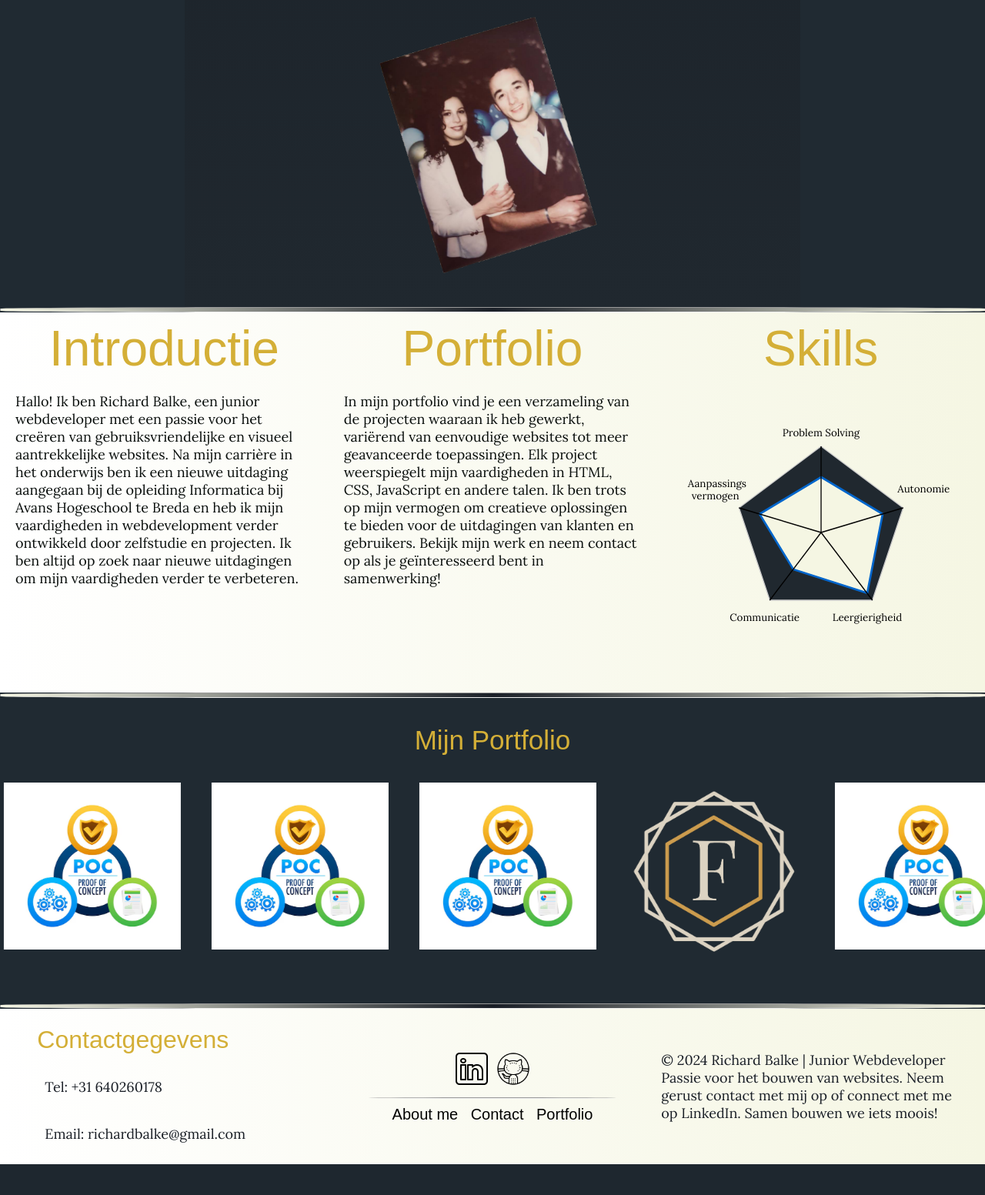
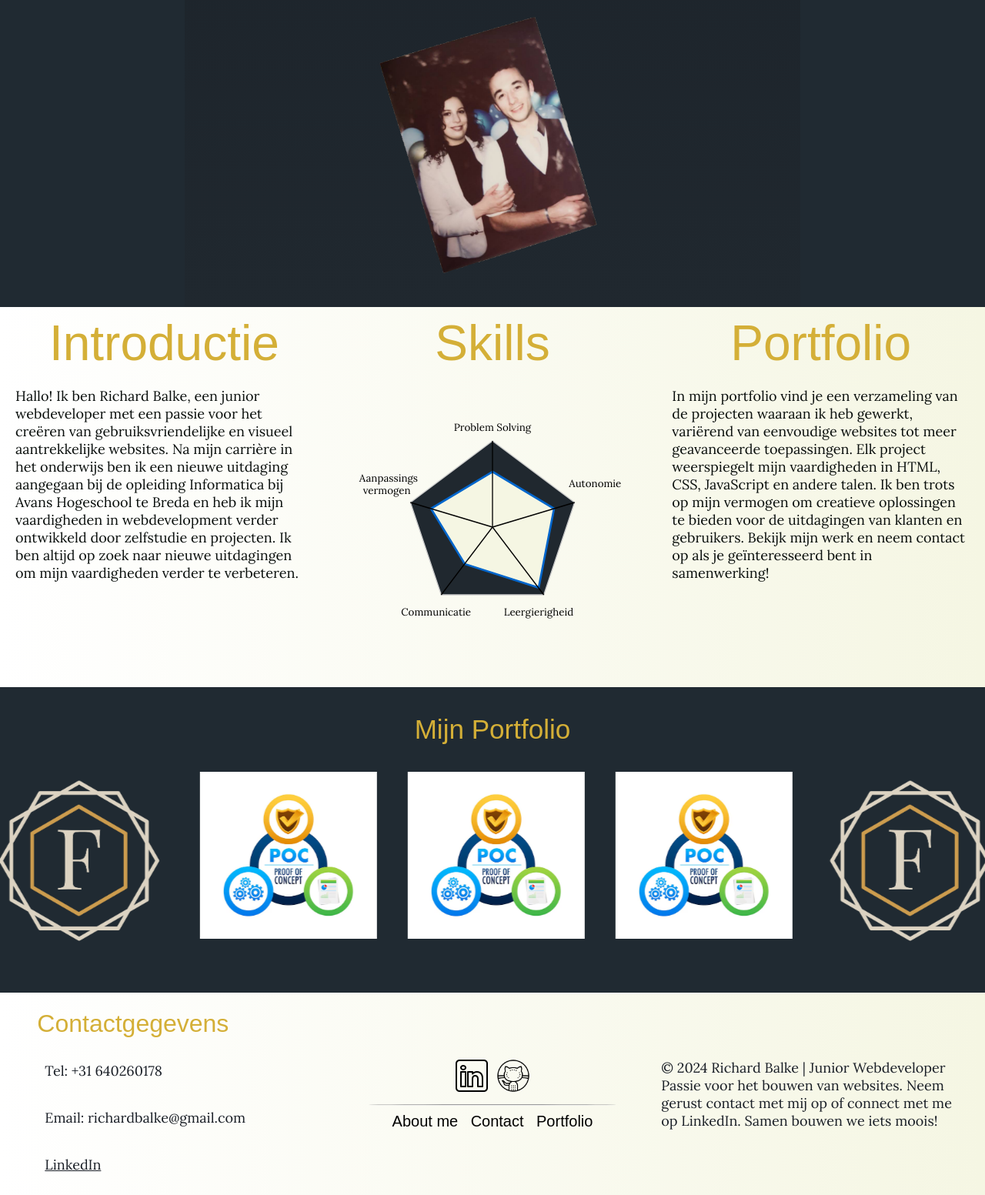
Before and after one commit to RichardBalke/html-portfolio, a PHP site: page /html-content/index.html in a window 1280 px wide. Shown: the part 947-2500 px from the top of the page at 77% size. Before the commit the page ends 2460 px from the top, so only its background shows below. Run offline with PHP 8.4, Linux system fonts and the light colour scheme; some web fonts are replaced.

Commit message:
Schaalbaarheids veranderingen

```diff
--- a/CSS/h&f_styles.css
+++ b/CSS/h&f_styles.css
@@ -93,6 +93,10 @@ footer hr {
   width: 33%;
 }
 
+.footer-content p{
+  color: rgb(26, 31, 39) !important;
+}
+
 @media (max-width: 800px) {
   .footer-container {
     flex-direction: column;
--- a/CSS/index_styles.css
+++ b/CSS/index_styles.css
@@ -20,7 +20,30 @@
 }
 /* Header animatie einde */
 
-@keyframes content-fadein {
+#all-Content {
+  display: none;
+}
+
+#all-Content.show {
+  transition: opacity 0.5s ease-in-out;
+  display: block;
+  visibility: visible;
+  opacity: 1;
+}
+
+footer {
+  display: none;
+}
+
+footer.show {
+  transition: opacity 0.5s ease-in-out;
+  display: block;
+  visibility: visible;
+  opacity: 1;
+}
+
+/* Title screen fade in */
+@keyframes content-Fadein {
   0% {
     opacity: 0%;
   }
@@ -34,8 +57,9 @@
 #intro-skills-container.animate,
 .main-portfolio-container.animate,
 .content-split.animate {
-  animation: content-fadein 4s linear;
+  animation: content-Fadein 4s linear;
 }
+/* Title screen fade in einde */
 
 /* Splash screen begin */
 .scroll-img-container {
@@ -49,10 +73,10 @@
   overflow: hidden;
 }
 
-  .scroll-img {
+.scroll-img {
   width: auto;
   height: 100vh;
-  }
+}
 
 @keyframes slideleft {
   0% {
@@ -93,15 +117,11 @@
 }
 /* Splash screen einde */
 
-
-
 #index-container {
   display: flex;
   flex-direction: column;
   overflow: hidden;
 }
-
-
 
 /* De intro tekst */
 #title-container {
@@ -111,7 +131,11 @@
   width: 100%;
   margin: auto;
   min-height: 100vh;
-  background-image: linear-gradient(to bottom, rgb(25, 31, 38), rgb(32, 40, 47));
+  background-image: linear-gradient(
+    to bottom,
+    rgb(25, 31, 38),
+    rgb(32, 40, 47)
+  );
   align-items: center;
 }
 
@@ -156,7 +180,6 @@
 }
 /* Intro tekst einde */
 
-
 /* intro/portfolio/skills */
 #intro-skills-container {
   display: flex;
@@ -180,7 +203,9 @@
   flex-direction: column;
 }
 
-#introduction-container h3, #portfolio-container h3, #skills-container h3 {
+#introduction-container h3,
+#portfolio-container h3,
+#skills-container h3 {
   color: rgb(25, 31, 38);
   text-align: center;
   font-size: 64px;
@@ -229,7 +254,6 @@
 }
 /* intro/portfolio/skills einde */
 
-
 /* Portfolio slider begin */
 @keyframes scroll {
   0% {
@@ -263,10 +287,7 @@
 .slider:hover .slide-track {
   animation-play-state: paused;
 }
-
 /* Portfolio slider einde */
-
-
 
 @media (max-width: 950px) {
   #intro-skills-container {
@@ -282,11 +303,11 @@
   }
 
   h2 {
-    font-size: 100px!important;
+    font-size: 100px !important;
   }
 
   h3 {
-    font-size: 60px!important;
+    font-size: 60px !important;
   }
 
   p {
@@ -302,10 +323,4 @@
   .brand-name-container {
     display: none;
   }
-
 }
-
-@media (max-width: 1700px) {
-
-
-}
--- a/CSS/style.css
+++ b/CSS/style.css
@@ -7,14 +7,6 @@ body {
 /* div {
   border: 3px solid red;
 } */
-
-.content-split {
-  width: 100%;
-  border-radius: 30%;
-  background-image: linear-gradient(to right, rgb(245, 246, 227), rgb(26, 31, 39), rgb(245, 246, 227));
-  height: 5px;
-  margin: 0px 0px 0px 0px;
-}
 
 #header {
   background-color: rgb(26, 31, 39);
--- a/html-content/footer.html
+++ b/html-content/footer.html
@@ -9,6 +9,14 @@
         <h1 id="contact-gegevens-heading1">Contactgegevens</h1>
         <p class="adres">Tel: +31 640260178</p>
         <p class="adres">Email: richardbalke@gmail.com</p>
+        <p>
+          <a
+            style="color: inherit"
+            href="https://www.linkedin.com/in/richard-balke-3b8170274/"
+            target="_blank"
+            >LinkedIn</a
+          >
+        </p>
       </div>
 
       <div class="footer-content-img-container">
--- a/html-content/header.html
+++ b/html-content/header.html
@@ -9,9 +9,6 @@
       <div class="logo-container">
         <a href="/html-content/index.html"><img src="/Images/Logo.jpg" alt=""></a>
       </div>
-      <div class="brand-name-container">
-        <h1>Richard's Portfolio</h1>
-      </div>
       <div class="nav-container">
         <nav>
           <button class="nav-button" onclick="location.href= 'index.html'">Home</button>
@@ -20,6 +17,8 @@
           <!-- <button class="nav-button" onclick="location.href= 'boxes.html'">Portfolio</button> -->
         </nav>
       </div>
+      </div>
+
     </div>
     <script src="/JavaScript/script.js"></script>
   </body>
--- a/html-content/index.html
+++ b/html-content/index.html
@@ -1,11 +1,13 @@
 <!-- TODO 1: Create the HTML Boilerplate -->
 <!DOCTYPE html>
 <html lang="nl">
-
   <head>
     <meta charset="UTF-8" />
     <meta name="viewport" content="width=device-width, initial-scale=1.0" />
-  <meta name="description" content="Showcasing my skills as a junior web developer.">
+    <meta
+      name="description"
+      content="Showcasing my skills as a junior web developer."
+    />
 
     <title>Richard Balke - Junior Web Developer Portfolio</title>
     <link rel="stylesheet" href="/CSS/style.css" />
@@ -15,17 +17,19 @@
 
     <link
       href="https://fonts.googleapis.com/css2?family=Atma:wght@300;400;500;600;700&family=Averia+Sans+Libre:ital,wght@0,300;0,400;0,700;1,300;1,400;1,700&family=Caveat&family=Lora:ital,wght@0,400..700;1,400..700&family=Roboto:ital,wght@0,100;0,300;0,400;0,500;0,700;0,900;1,100;1,300;1,400;1,500;1,700;1,900&display=swap"
-    rel="stylesheet" />
+      rel="stylesheet"
+    />
   </head>
 
   <body>
     <header>
       <div class="hf-container">
         <div class="logo-container">
-        <a href="/html-content/index.html"><img src="/Images/website_icon1.png" alt=""></a>
+          <a href="/html-content/index.html"
+            ><img src="/Images/website_icon1.png" alt
+          /></a>
         </div>
-      <div class="brand-name-container">
-      </div>
+        <div class="brand-name-container"></div>
         <div class="nav-container">
           <nav>
             <button class="nav-button" id="home-button">Home</button>
@@ -38,68 +42,119 @@
     </header>
 
     <main>
-
       <div id="index-container">
-
         <div class="scroll-img-container">
           <div class="scroll-img-container-left">
-          <img class="scroll-img" src="/Images/intro-slider-links1.jpg" alt="">
+            <img class="scroll-img" src="/Images/intro-slider-links1.jpg" alt />
           </div>
           <div class="scroll-img-container-right">
-          <img class="scroll-img" src="/Images/Intro-slider-rechts1.jpg" alt="">
+            <img
+              class="scroll-img"
+              src="/Images/Intro-slider-rechts1.jpg"
+              alt
+            />
           </div>
         </div>
 
         <div id="title-container">
           <h2 id="title-header2">
-          Richard <br>Balke
-          <hr>
+            Richard <br />Balke
+            <hr />
           </h2>
-        <h3 id="title-header3">Web <br> Developer!</h3>
+          <h3 id="title-header3">
+            Web <br />
+            Developer!
+          </h3>
           <p id="title-paragraph">
-          Welkom! Mijn naam is Richard Balke, een Junior Web Developer met een passie voor het creëren van dynamische en gebruiksvriendelijke websites. Met mijn achtergrond in onderwijs en sport, breng ik een unieke mix van creativiteit, discipline en probleemoplossend vermogen naar de wereld van informatica. Ik ben gedreven door mijn liefde voor leren en mijn passie voor technologie. Bekijk mijn portfolio en zie hoe ik ideëen transformeer tot realiteit!
+            Welkom! Mijn naam is Richard Balke, een Junior Web Developer met een
+            passie voor het creëren van dynamische en gebruiksvriendelijke
+            websites. Met mijn achtergrond in onderwijs en sport, breng ik een
+            unieke mix van creativiteit, discipline en probleemoplossend
+            vermogen naar de wereld van informatica. Ik ben gedreven door mijn
+            liefde voor leren en mijn passie voor technologie. Bekijk mijn
+            portfolio en zie hoe ik ideëen transformeer tot realiteit!
           </p>
-        <img src="/Images/title-Container-Img.jpg" id="title-container-img" alt="">
+
+          <img
+            src="/Images/title-Container-Img.jpg"
+            id="title-container-img"
+            alt
+          />
         </div>
 
-      <hr class="content-split">
-
+        <div id="all-Content">
           <div id="intro-skills-container">
             <div id="introduction-container">
               <h3>Introductie</h3>
               <p>
-            Hallo! Ik ben Richard Balke, een junior webdeveloper met een passie voor het creëren van
-            gebruiksvriendelijke en visueel aantrekkelijke websites. Na mijn carrière in het onderwijs ben ik een nieuwe
-            uitdaging aangegaan bij de opleiding Informatica bij Avans Hogeschool te Breda en heb ik mijn
-            vaardigheden in webdevelopment verder ontwikkeld door zelfstudie en projecten. Ik ben altijd op zoek naar
-            nieuwe uitdagingen om mijn vaardigheden verder te verbeteren.
-          </p>
-        </div>
-        <div id="portfolio-container">
-          <h3>Portfolio</h3>
-          <p>
-            In mijn portfolio vind je een verzameling van de projecten waaraan ik heb gewerkt, variërend van eenvoudige
-            websites tot meer geavanceerde toepassingen. Elk project weerspiegelt mijn vaardigheden in HTML, CSS,
-            JavaScript en andere talen. Ik ben trots op mijn vermogen om creatieve oplossingen te bieden voor de
-            uitdagingen van klanten en gebruikers. Bekijk mijn werk en neem contact op als je geïnteresseerd bent in
-            samenwerking!
+                Hallo! Ik ben Richard Balke, een junior webdeveloper met een
+                passie voor het creëren van gebruiksvriendelijke en visueel
+                aantrekkelijke websites. Na mijn carrière in het onderwijs ben
+                ik een nieuwe uitdaging aangegaan bij de opleiding Informatica
+                bij Avans Hogeschool te Breda en heb ik mijn vaardigheden in
+                webdevelopment verder ontwikkeld door zelfstudie en projecten.
+                Ik ben altijd op zoek naar nieuwe uitdagingen om mijn
+                vaardigheden verder te verbeteren.
               </p>
             </div>
             <div id="skills-container">
               <h3>Skills</h3>
               <svg class="chart" viewBox="-50 -40 300 300">
                 <!-- Radar chart background -->
-            <polygon points="100,20 180,80 150,170 50,170 20,80" fill="rgb(32, 40, 47)" stroke="#ccc"
-              stroke-width="1" />
-            <polygon points="100,50 160,86 145,163 73,140 40,86" fill="rgb(245, 246, 227)" stroke="#0066cc"
-              stroke-width="2" />
+                <polygon
+                  points="100,20 180,80 150,170 50,170 20,80"
+                  fill="rgb(32, 40, 47)"
+                  stroke="#ccc"
+                  stroke-width="1"
+                />
+                <polygon
+                  points="100,50 160,86 145,163 73,140 40,86"
+                  fill="rgb(245, 246, 227)"
+                  stroke="#0066cc"
+                  stroke-width="2"
+                />
 
                 <!-- Axes -->
-            <line x1="100" y1="104" x2="100" y2="20" stroke="#000" stroke-width="1" />
-            <line x1="100" y1="104" x2="180" y2="80" stroke="#000" stroke-width="1" />
-            <line x1="100" y1="104" x2="150" y2="170" stroke="#000" stroke-width="1" />
-            <line x1="100" y1="104" x2="50" y2="170" stroke="#000" stroke-width="1" />
-            <line x1="100" y1="104" x2="20" y2="80" stroke="#000" stroke-width="1" />
+                <line
+                  x1="100"
+                  y1="104"
+                  x2="100"
+                  y2="20"
+                  stroke="#000"
+                  stroke-width="1"
+                />
+                <line
+                  x1="100"
+                  y1="104"
+                  x2="180"
+                  y2="80"
+                  stroke="#000"
+                  stroke-width="1"
+                />
+                <line
+                  x1="100"
+                  y1="104"
+                  x2="150"
+                  y2="170"
+                  stroke="#000"
+                  stroke-width="1"
+                />
+                <line
+                  x1="100"
+                  y1="104"
+                  x2="50"
+                  y2="170"
+                  stroke="#000"
+                  stroke-width="1"
+                />
+                <line
+                  x1="100"
+                  y1="104"
+                  x2="20"
+                  y2="80"
+                  stroke="#000"
+                  stroke-width="1"
+                />
 
                 <!-- Labels -->
                 <text class="chart-text" x="100" y="10">Problem Solving</text>
@@ -112,8 +167,20 @@
                 </text>
               </svg>
             </div>
+            <div id="portfolio-container">
+              <h3>Portfolio</h3>
+              <p>
+                In mijn portfolio vind je een verzameling van de projecten
+                waaraan ik heb gewerkt, variërend van eenvoudige websites tot
+                meer geavanceerde toepassingen. Elk project weerspiegelt mijn
+                vaardigheden in HTML, CSS, JavaScript en andere talen. Ik ben
+                trots op mijn vermogen om creatieve oplossingen te bieden voor
+                de uitdagingen van klanten en gebruikers. Bekijk mijn werk en
+                neem contact op als je geïnteresseerd bent in samenwerking!
+              </p>
             </div>
-      <hr class="content-split">
+          </div>
+
           <div class="main-portfolio-container">
             <div>
               <h3>Mijn Portfolio</h3>
@@ -121,65 +188,137 @@
             <div class="slider">
               <div class="slide-track">
                 <div class="slide">
-              <a href="https://fittingly-php.azurewebsites.net" target="_blank"><img class="slideimg"
-                  src="/Images/logo_fittingly_light.png" alt="" /></a>
+                  <a
+                    href="https://fittingly-php.azurewebsites.net"
+                    target="_blank"
+                    ><img
+                      class="slideimg"
+                      src="/Images/logo_fittingly_light.png"
+                      alt
+                  /></a>
                 </div>
                 <div class="slide">
-              <img class="slideimg" src="/Images/poc-filler-image.jpeg" alt="" />
+                  <img
+                    class="slideimg"
+                    src="/Images/poc-filler-image.jpeg"
+                    alt
+                  />
                 </div>
                 <div class="slide">
-              <img class="slideimg" src="/Images/poc-filler-image.jpeg" alt="" />
+                  <img
+                    class="slideimg"
+                    src="/Images/poc-filler-image.jpeg"
+                    alt
+                  />
                 </div>
                 <div class="slide">
-              <img class="slideimg" src="/Images/poc-filler-image.jpeg" alt="" />
+                  <img
+                    class="slideimg"
+                    src="/Images/poc-filler-image.jpeg"
+                    alt
+                  />
                 </div>
 
                 <!--Duplicate images-->
                 <div class="slide">
-              <a href="https://fittingly-php.azurewebsites.net" target="_blank"><img class="slideimg"
-                  src="/Images/logo_fittingly_light.png" alt="" /></a>
+                  <a
+                    href="https://fittingly-php.azurewebsites.net"
+                    target="_blank"
+                    ><img
+                      class="slideimg"
+                      src="/Images/logo_fittingly_light.png"
+                      alt
+                  /></a>
                 </div>
                 <div class="slide">
-              <img class="slideimg" src="/Images/poc-filler-image.jpeg" alt="" />
+                  <img
+                    class="slideimg"
+                    src="/Images/poc-filler-image.jpeg"
+                    alt
+                  />
                 </div>
                 <div class="slide">
-              <img class="slideimg" src="/Images/poc-filler-image.jpeg" alt="" />
+                  <img
+                    class="slideimg"
+                    src="/Images/poc-filler-image.jpeg"
+                    alt
+                  />
                 </div>
                 <div class="slide">
-              <img class="slideimg" src="/Images/poc-filler-image.jpeg" alt="" />
+                  <img
+                    class="slideimg"
+                    src="/Images/poc-filler-image.jpeg"
+                    alt
+                  />
                 </div>
                 <div class="slide">
-              <a href="https://fittingly-php.azurewebsites.net" target="_blank"><img class="slideimg"
-                  src="/Images/logo_fittingly_light.png" alt="" /></a>
+                  <a
+                    href="https://fittingly-php.azurewebsites.net"
+                    target="_blank"
+                    ><img
+                      class="slideimg"
+                      src="/Images/logo_fittingly_light.png"
+                      alt
+                  /></a>
                 </div>
                 <div class="slide">
-              <img class="slideimg" src="/Images/poc-filler-image.jpeg" alt="" />
+                  <img
+                    class="slideimg"
+                    src="/Images/poc-filler-image.jpeg"
+                    alt
+                  />
                 </div>
                 <div class="slide">
-              <img class="slideimg" src="/Images/poc-filler-image.jpeg" alt="" />
+                  <img
+                    class="slideimg"
+                    src="/Images/poc-filler-image.jpeg"
+                    alt
+                  />
                 </div>
                 <div class="slide">
-              <img class="slideimg" src="/Images/poc-filler-image.jpeg" alt="" />
+                  <img
+                    class="slideimg"
+                    src="/Images/poc-filler-image.jpeg"
+                    alt
+                  />
                 </div>
                 <div class="slide">
-              <a href="/https://fittingly-php.azurewebsites.net" target="_blank"><img class="slideimg"
-                  src="/Images/logo_fittingly_light.png" alt="" /></a>
+                  <a
+                    href="/https://fittingly-php.azurewebsites.net"
+                    target="_blank"
+                    ><img
+                      class="slideimg"
+                      src="/Images/logo_fittingly_light.png"
+                      alt
+                  /></a>
                 </div>
                 <div class="slide">
-              <img class="slideimg" src="/Images/poc-filler-image.jpeg" alt="" />
+                  <img
+                    class="slideimg"
+                    src="/Images/poc-filler-image.jpeg"
+                    alt
+                  />
                 </div>
                 <div class="slide">
-              <img class="slideimg" src="/Images/poc-filler-image.jpeg" alt="" />
+                  <img
+                    class="slideimg"
+                    src="/Images/poc-filler-image.jpeg"
+                    alt
+                  />
                 </div>
                 <div class="slide">
-              <img class="slideimg" src="/Images/poc-filler-image.jpeg" alt="" />
+                  <img
+                    class="slideimg"
+                    src="/Images/poc-filler-image.jpeg"
+                    alt
+                  />
                 </div>
               </div>
             </div>
 
             <!--Duplicate images end-->
           </div>
-      <hr class="content-split">
+        </div>
       </div>
     </main>
 
@@ -188,8 +327,5 @@
     <script>
       includeHTML("footer.html", "footer");
     </script>
-
-
   </body>
-
 </html>
```
Also changed, not shown: CSS/aboutme_styles.css (+24 -5 lines), JavaScript/script.js (+49 -16 lines), html-content/about.html (+43 -72 lines). Lines whose indentation alone changed are shown as unchanged.
